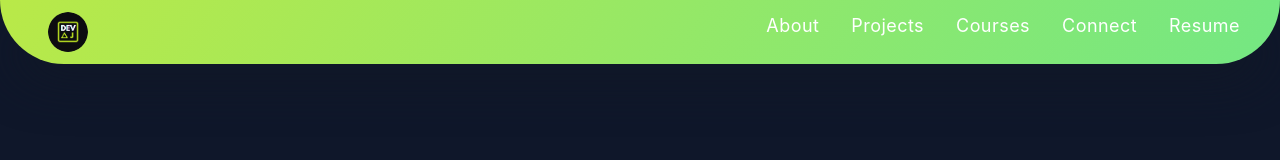
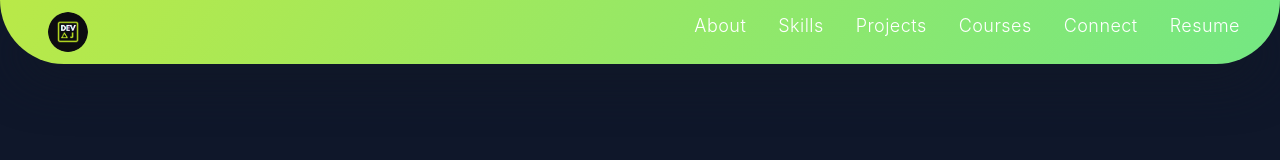
Before and after one commit to AjmalshaSalim/Portfolio-React, a React (Create React App) app: page / in a window 1280 px wide. Shown: the top 160 px of the page. Built offline with nearby package versions, Linux system fonts and the light colour scheme; the HTML template or start-up script is replaced by a standard one.

Commit message:
Last-Commit

```diff
--- a/src/components/Header.js
+++ b/src/components/Header.js
@@ -9,10 +9,13 @@ const Header = () => {
         <header className={'flex justify-between tracking-wide px-6 py-3 text-white sticky-header rounded-bl-full rounded-br-full shadow-gray-900 shadow-2xl'}>
             <a href="/" className='logo text-2xl font-bold pl-6'><img src={Logo} alt="Logo" className='logoAj rounded-full' /></a>
             {/* Desktop Nav */}
-            <nav className='hidden md:block font-normal'>
+            <nav className='hidden md:block font-light'>
                 <ul className='flex'>
                     <li>
                         <a href="/#About" >About</a>
+                    </li>
+                    <li>
+                        <a href="/#skills" >Skills</a>
                     </li>
                     <li>
                         <a href="/#projects" >Projects</a>
@@ -37,6 +40,9 @@ const Header = () => {
                   <ul className='flex flex-col'>
         <li style={{ zIndex: 1 }}>
             <a href="/#About">About</a>
+        </li>
+        <li style={{ zIndex: 1 }}>
+            <a href="/#skills">Skills</a>
         </li>
         <li style={{ zIndex: 1 }}>
             <a href="/#projects">Projects</a>
```
